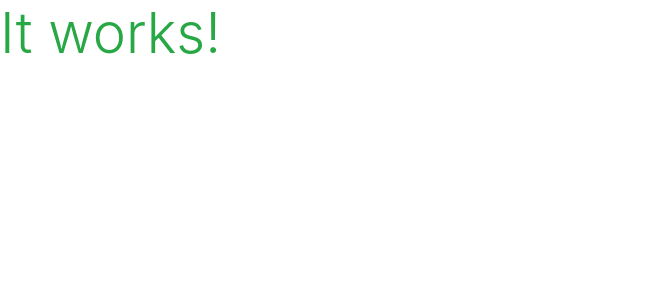
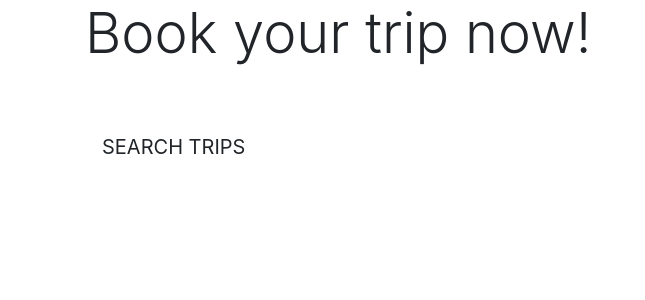
Before and after one commit to keelam13/book_bkoda, a Django app: page / in a window 1280 px wide. Shown: the top 300 px of the page, without its empty margins (0-645 px from the left). Run offline with Django 5.2, Linux system fonts and the light colour scheme.

Commit message:
Add homepage content

```diff
--- a/home/templates/home/index.html
+++ b/home/templates/home/index.html
@@ -1,6 +1,27 @@
 {% extends 'base.html' %}
 {% load static %}
 
+{% block page_header %}
+    <div class="container header-container">
+        <div class="row">
+            <div class="col"></div>
+        </div>
+    </div>
+{% endblock %}
+
 {% block content %}
-<h1 class="display-4 text-success">It works!</h1>
+    <div class="container h-100">
+        <div class="row h-100">
+            <div class="col-7 col-md-6 my-auto">
+                <h1 class="display-4 logo-font-text-black">
+                    Book your trip now!
+                </h1>
+                <div class="my-5">
+                    <h4>
+                        <a href="" class="search-trips-button btn btn-lg text-uppercase py-3">Search Trips</a>
+                    </h4>
+                </div>
+            </div>
+        </div>
+    </div>
 {% endblock %}
```
